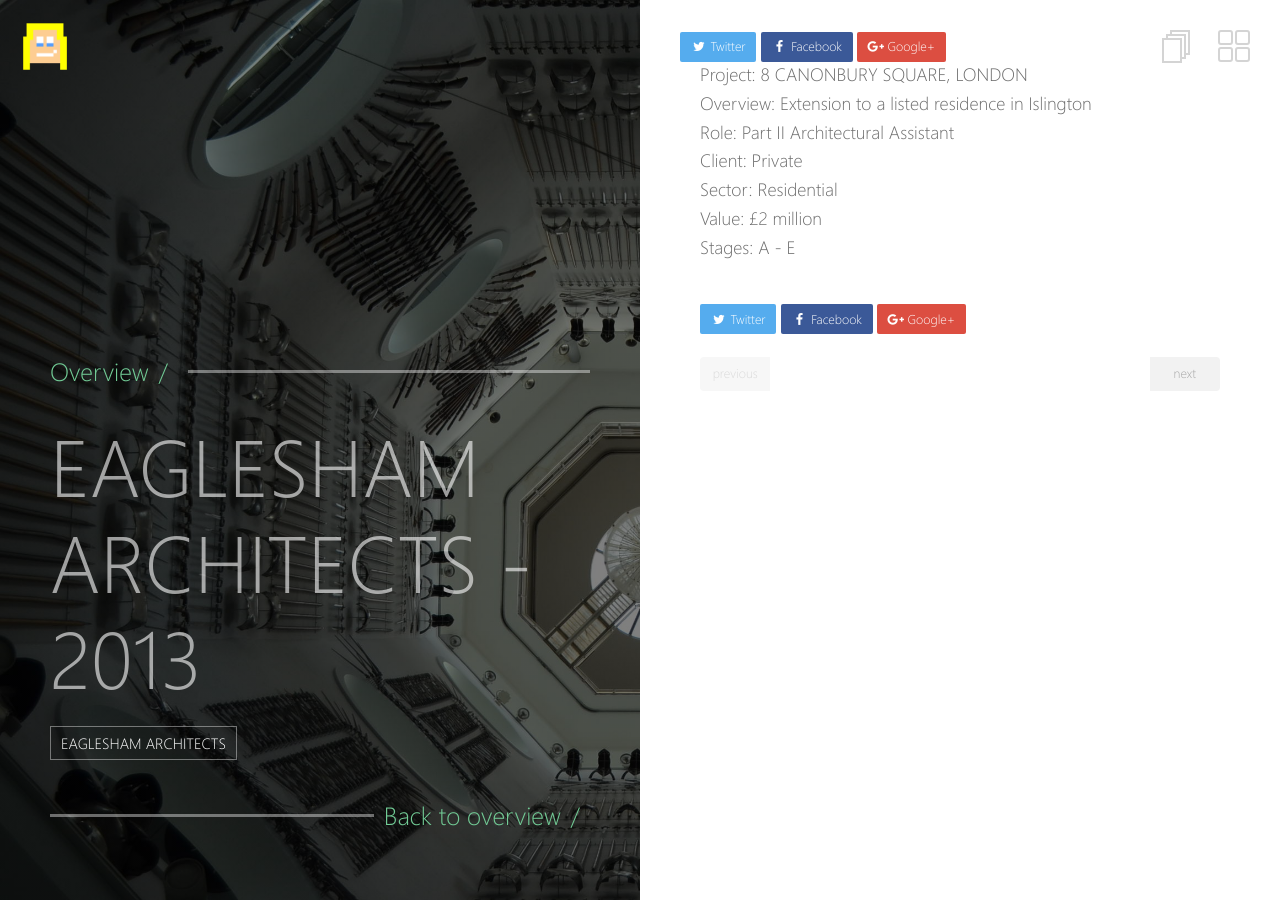
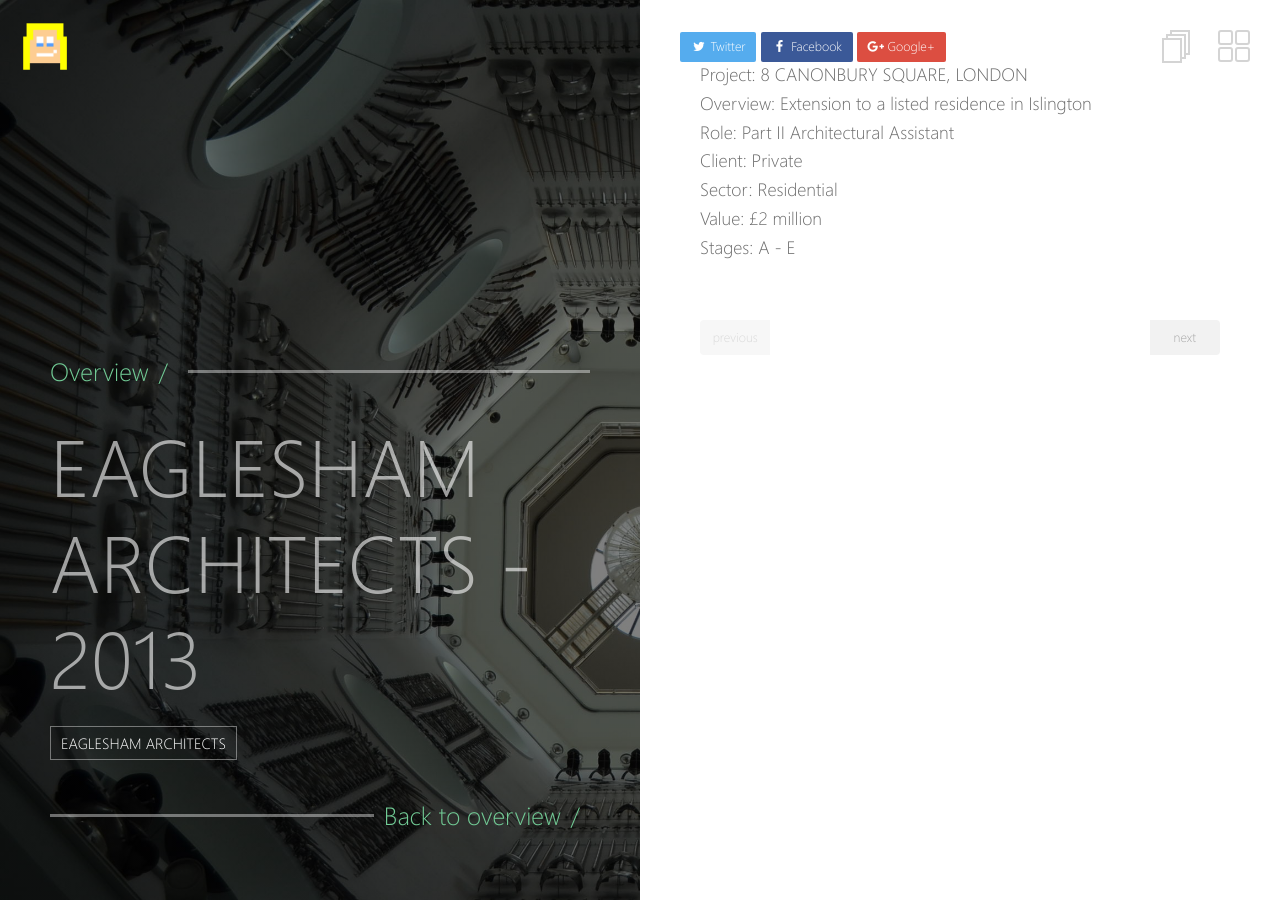
Before and after one commit to CarolineMurphy/carolinemurphy.github.io, a Jekyll site: the page built from _posts/2016-09-19-easglesham.md, in a window 1280 px wide. Built offline with Jekyll 4.4.1, drawn with Linux system fonts in a browser that asks for light colours.

Commit message:
correcting title

```diff
--- a/_layouts/post-list.html
+++ b/_layouts/post-list.html
@@ -16,7 +16,7 @@
     </div>
 
     <div class="block-right">
-      <a href="posts.html" title="posts" class="posts-menu-icon"></a>
+      <a href="work-experience.html" title="posts" class="posts-menu-icon"></a>
       <a title="projects" class="projects-menu-icon">
         <span></span>
       </a>
--- a/_layouts/post.html
+++ b/_layouts/post.html
@@ -37,7 +37,6 @@
         <!--<div class="date-highlight">{% if page.date %}{{ page.date | date: '%d %b %Y' }}{% else %}&#x2756;{% endif %}</div>-->
         {{ content }}
         <br>
-        {% include share.html %}
         {% include page-pagination.html %}
       </div>
     </div>
```
